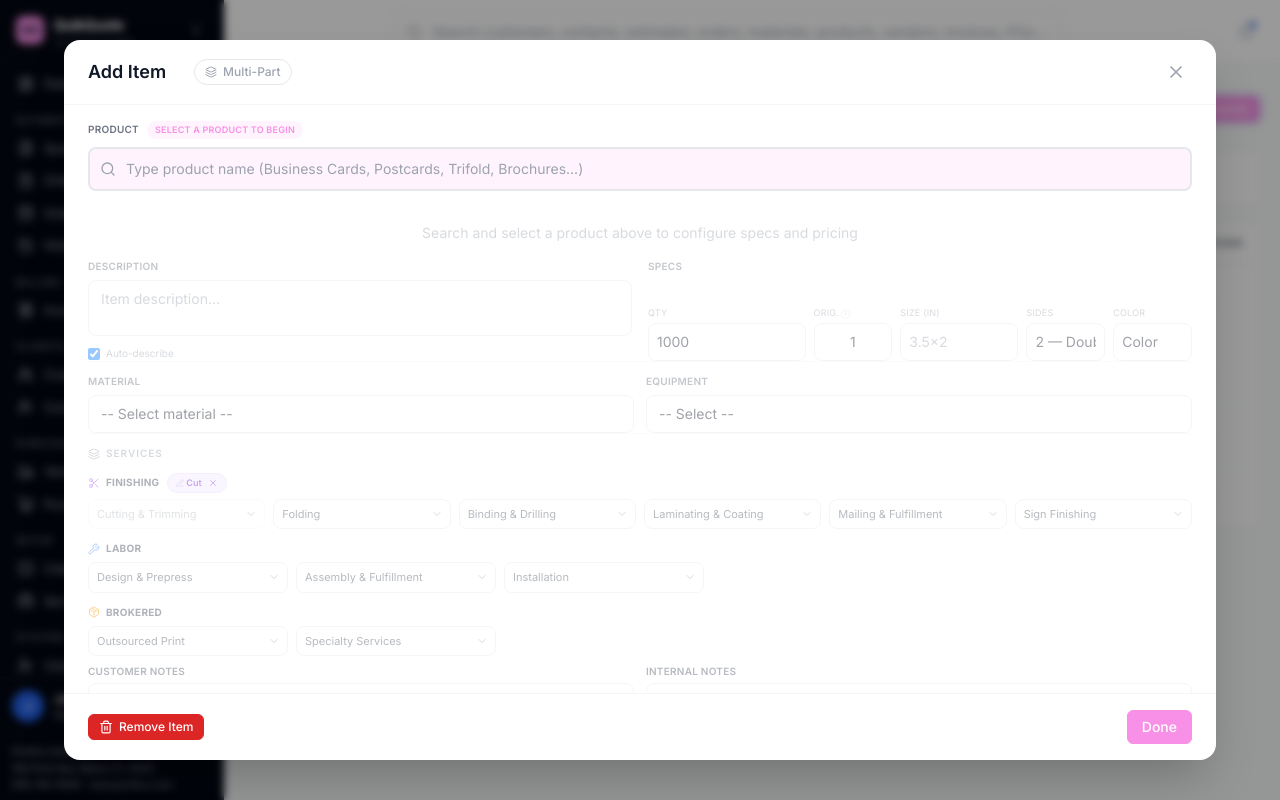
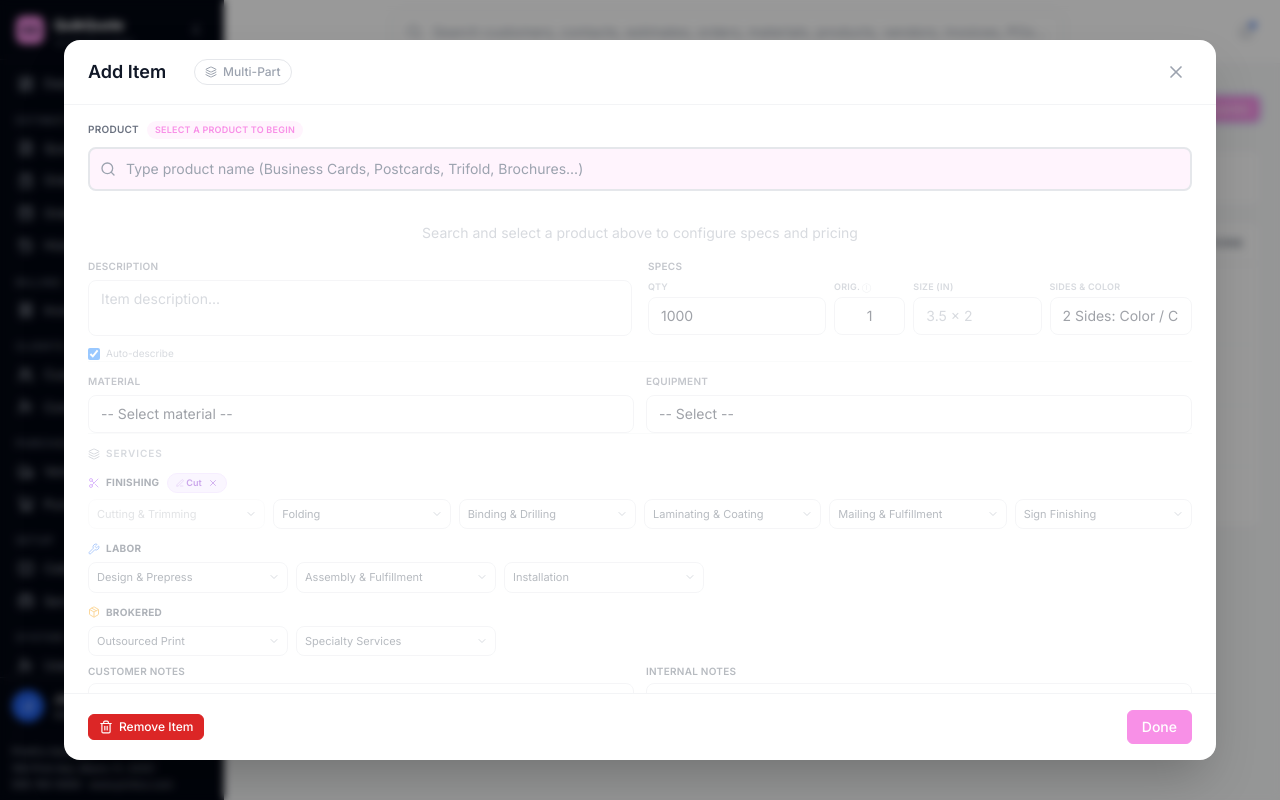
Before and after one commit to jorfdz/QuickQuote, a React (Vite) app: page /templates in a window 1280 px wide. Both pictures are taken after a click on the button "New Template". Built offline with nearby package versions, Linux system fonts and the light colour scheme.

Commit message:
enhancement

```diff
--- a/src/components/pricing/ItemEditModal.tsx
+++ b/src/components/pricing/ItemEditModal.tsx
@@ -31,6 +31,7 @@ export interface LineItemPricingState {
   materialId: string;
   equipmentId: string;
   colorMode: 'Color' | 'Black';
+  colorModeSide2?: 'Color' | 'Black'; // only relevant for Double-sided — side 2 color
   sides: 'Single' | 'Double';
   foldingType: string;
   drillingType: string;
@@ -197,12 +198,14 @@ export const ProductEditModal: React.FC<ProductEditModalProps> = ({
     materialId: string;
     sides: 'Single' | 'Double';
     colorMode: 'Color' | 'Black';
+    colorModeSide2: 'Color' | 'Black'; // for double-sided mixed (e.g. Color/B&W)
     originals: number;
   }>>([{
     materialId: ps.materialId || '',
     sides: ps.sides,
     colorMode: ps.colorMode,
-    originals: 1,
+    colorModeSide2: ps.colorModeSide2 ?? ps.colorMode,
+    originals: ps.originals ?? 1,
   }]);
 
   // ── Services selection state ──────────────────────────────────────────
@@ -262,11 +265,18 @@ export const ProductEditModal: React.FC<ProductEditModalProps> = ({
   useEffect(() => {
     if (materialEntries.length > 0) {
       const first = materialEntries[0];
-      if (first.materialId !== ps.materialId || first.sides !== ps.sides || first.colorMode !== ps.colorMode || (first.originals ?? 1) !== (ps.originals ?? 1)) {
+      if (
+        first.materialId !== ps.materialId ||
+        first.sides !== ps.sides ||
+        first.colorMode !== ps.colorMode ||
+        (first.colorModeSide2) !== (ps.colorModeSide2 ?? ps.colorMode) ||
+        (first.originals ?? 1) !== (ps.originals ?? 1)
+      ) {
         onUpdatePricing({
           materialId: first.materialId,
           sides: first.sides,
           colorMode: first.colorMode,
+          colorModeSide2: first.colorModeSide2,
           originals: first.originals ?? 1,
         });
       }
@@ -283,7 +293,7 @@ export const ProductEditModal: React.FC<ProductEditModalProps> = ({
     setMaterialEntries(prev => {
       const updated = [...prev];
       if (updated.length > 0) {
-        updated[0] = { ...updated[0], materialId: ps.materialId || '', sides: ps.sides, colorMode: ps.colorMode };
+        updated[0] = { ...updated[0], materialId: ps.materialId || '', sides: ps.sides, colorMode: ps.colorMode, colorModeSide2: ps.colorModeSide2 ?? ps.colorMode };
       }
       return updated;
     });
@@ -482,16 +492,46 @@ export const ProductEditModal: React.FC<ProductEditModalProps> = ({
     const effectiveSheetsNeeded = imposition.sheetsNeeded * originals;
     if (selectedEquipment) {
       if (selectedEquipment.costUnit === 'per_click') {
-        const totalClicks = effectiveSheetsNeeded * (ps.sides === 'Double' ? 2 : 1);
+        const isDouble = ps.sides === 'Double';
+        // Side 2 color — for mixed duplex (Color/B&W). Falls back to side 1 color if not set.
+        const side2Color: 'Color' | 'Black' = ps.colorModeSide2 ?? ps.colorMode;
+
+        // Helper: lookup click price with fallback if equipment only has one tier type
+        const safeClickPrice = (color: 'Color' | 'Black', clicks: number): number => {
+          const eq = selectedEquipment;
+          const hasTiers = color === 'Black'
+            ? (eq.blackTiers?.length ?? 0) > 0
+            : (eq.colorTiers?.length ?? 0) > 0;
+          if (!hasTiers) {
+            // Equipment doesn't have this color's tiers — fall back to the other color's tiers
+            const fallbackColor: 'Color' | 'Black' = color === 'Black' ? 'Color' : 'Black';
+            return lookupClickPrice(eq.id, clicks, fallbackColor);
+          }
+          return lookupClickPrice(eq.id, clicks, color);
+        };
+
+        const clicksPerSheet = isDouble ? 2 : 1;
+        const totalClicks = effectiveSheetsNeeded * clicksPerSheet;
         const costPerClick = selectedEquipment.unitCost;
-        const clickCost   = totalClicks * costPerClick;
-        const sellPerClick = lookupClickPrice(selectedEquipment.id, totalClicks, ps.colorMode);
-        const clickSell   = totalClicks * sellPerClick;
-
-        // ── Cost + Time equipment (e.g. "Ricoh 9200 w/ Staff Support") ──────
-        // When costType === 'cost_plus_time', add operator/staff time on top of
-        // the per-click cost: time = totalClicks / unitsPerHour × timeCostPerHour.
-        // The time portion uses the same proportional markup as the click portion.
+        const clickCost = totalClicks * costPerClick;
+
+        // For mixed duplex: side 1 and side 2 may have different sell rates
+        let clickSell: number;
+        let colorDesc: string;
+        if (isDouble && side2Color !== ps.colorMode) {
+          // Mixed: half clicks at side1 rate, half at side2 rate
+          const halfClicks = effectiveSheetsNeeded;
+          const side1Sell = safeClickPrice(ps.colorMode, halfClicks) * halfClicks;
+          const side2Sell = safeClickPrice(side2Color, halfClicks) * halfClicks;
+          clickSell = side1Sell + side2Sell;
+          colorDesc = `${ps.colorMode}/${side2Color}`;
+        } else {
+          const sellPerClick = safeClickPrice(ps.colorMode, totalClicks);
+          clickSell = totalClicks * sellPerClick;
+          colorDesc = isDouble ? `${ps.colorMode}/2-sided` : ps.colorMode;
+        }
+
+        // ── Cost + Time equipment ────────────────────────────────────────────
         const isCostPlusTime =
           selectedEquipment.costType === 'cost_plus_time' &&
           (selectedEquipment.unitsPerHour ?? 0) > 0 &&
@@ -505,16 +545,11 @@ export const ProductEditModal: React.FC<ProductEditModalProps> = ({
           const hours        = totalClicks / selectedEquipment.unitsPerHour!;
           const timeCostRate = selectedEquipment.timeCostPerHour!;
           const timeCost     = hours * timeCostRate;
-
-          // Apply the same markup ratio as the click tier to the time component
           const clickMarkupRatio = clickCost > 0 ? clickSell / clickCost : 1;
           const timeSell = timeCost * clickMarkupRatio;
-
           totalCost = clickCost + timeCost;
           totalSell = clickSell + timeSell;
           descSuffix = ` + ${hours.toFixed(2)}h staff @ ${fmt(timeCostRate)}/hr`;
-
-          // Also push a separate time service line so it's visible in the breakdown
           const timeMarkupPct = timeCost > 0 ? ((timeSell - timeCost) / timeCost) * 100 : 0;
           lines.push({
             id: slId('printing_time'), service: 'Printing',
@@ -526,9 +561,10 @@ export const ProductEditModal: React.FC<ProductEditModalProps> = ({
         }
 
         const markupPct = totalCost > 0 ? ((totalSell - totalCost) / totalCost) * 100 : 0;
+        const avgSellPerClick = totalClicks > 0 ? clickSell / totalClicks : 0;
         lines.push({
           id: slId('printing'), service: 'Printing',
-          description: `${selectedEquipment.name} — ${totalClicks} clicks (${ps.colorMode}, ${ps.sides === 'Double' ? '2-sided' : '1-sided'}) @ ${fmt(sellPerClick)}/click${descSuffix}`,
+          description: `${selectedEquipment.name} — ${totalClicks} clicks (${colorDesc}) @ ${fmt(avgSellPerClick)}/click${descSuffix}`,
           quantity: totalClicks, unit: 'clicks', unitCost: costPerClick,
           totalCost: clickCost, markupPercent: markupPct, sellPrice: clickSell, editable: true,
         });
@@ -721,7 +757,7 @@ export const ProductEditModal: React.FC<ProductEditModalProps> = ({
   // Depend only on the specific ps fields that actually affect calculations — NOT ps.serviceLines
   // eslint-disable-next-line react-hooks/exhaustive-deps
   }, [selectedMaterial, selectedEquipment, imposition,
-      ps.quantity, ps.originals, ps.sides, ps.colorMode, ps.materialId, ps.equipmentId,
+      ps.quantity, ps.originals, ps.sides, ps.colorMode, ps.colorModeSide2, ps.materialId, ps.equipmentId,
       ps.cuttingEnabled, ps.sheetsPerStack, ps.foldingType, ps.drillingType,
       ps.finalWidth, ps.finalHeight,
       selectedLaborIds, selectedBrokeredIds,
@@ -873,10 +909,22 @@ export const ProductEditModal: React.FC<ProductEditModalProps> = ({
     if (selectedEquipment) {
       const effectiveSheets = sheetsNeeded;
       if (selectedEquipment.costUnit === 'per_click') {
-        const totalClicks = effectiveSheets * (ps.sides === 'Double' ? 2 : 1);
+        const isDouble = ps.sides === 'Double';
+        const side2Color: 'Color' | 'Black' = ps.colorModeSide2 ?? ps.colorMode;
+        const safeClickPriceQ = (color: 'Color' | 'Black', clicks: number): number => {
+          const eq = selectedEquipment;
+          const hasTiers = color === 'Black' ? (eq.blackTiers?.length ?? 0) > 0 : (eq.colorTiers?.length ?? 0) > 0;
+          return hasTiers ? lookupClickPrice(eq.id, clicks, color) : lookupClickPrice(eq.id, clicks, color === 'Black' ? 'Color' : 'Black');
+        };
+        const totalClicks = effectiveSheets * (isDouble ? 2 : 1);
         const clickCost   = totalClicks * selectedEquipment.unitCost;
-        const sellPerClick = lookupClickPrice(selectedEquipment.id, totalClicks, ps.colorMode);
-        const clickSell   = totalClicks * sellPerClick;
+        let clickSell: number;
+        if (isDouble && side2Color !== ps.colorMode) {
+          const half = effectiveSheets;
+          clickSell = safeClickPriceQ(ps.colorMode, half) * half + safeClickPriceQ(side2Color, half) * half;
+        } else {
+          clickSell = totalClicks * safeClickPriceQ(ps.colorMode, totalClicks);
+        }
         tCost += clickCost;
         tSell += clickSell;
         // Cost+Time equipment: add staff time cost proportionally
@@ -1855,14 +1903,14 @@ export const ProductEditModal: React.FC<ProductEditModalProps> = ({
                   </label>
                 </div>
 
-                {/* ── Right: all 5 fields on ONE row — flex so they share space naturally ── */}
-                <div className="flex-1 min-w-0 flex flex-col justify-between">
+                {/* ── Right: Specs (all fields on one row, matching screenshot proportions) ── */}
+                <div className="flex-1 min-w-0 flex flex-col">
                   <label className="block text-[10px] font-semibold text-gray-500 uppercase tracking-wide mb-1.5">Specs</label>
                   <div className="flex items-start gap-2">
 
-                    {/* Quantity — widest (multi-qty strings like "1000, 2000, 5000") */}
-                    <div className="flex-[2] min-w-0">
-                      <label className="block text-[9px] text-gray-400 uppercase tracking-wide mb-1">Qty</label>
+                    {/* QTY — widest; holds multi-qty "1000, 2000" */}
+                    <div className="flex-[2.5] min-w-0">
+                      <label className="block text-[9px] font-semibold text-gray-400 uppercase tracking-wide mb-1">QTY</label>
                       <input
                         type="text" value={multiQtyInput}
                         onChange={e => {
@@ -1872,15 +1920,15 @@ export const ProductEditModal: React.FC<ProductEditModalProps> = ({
                           if (qParts.length > 0) onUpdatePricing({ quantity: qParts[0] });
                         }}
                         placeholder="1000"
-                        className="w-full px-2 py-2 text-sm bg-white border border-gray-200 rounded-lg focus:outline-none focus:ring-2 focus:ring-[#F890E7]"
+                        className="w-full px-3 py-2 text-sm bg-white border border-gray-200 rounded-lg focus:outline-none focus:ring-2 focus:ring-[#F890E7]"
                       />
                       {isMultiQty && <p className="text-[9px] text-purple-500 mt-0.5">{parsedQuantities.length} qtys</p>}
                     </div>
 
-                    {/* Originals — compact */}
+                    {/* ORIG. — narrow, usually 1 digit */}
                     <div className="flex-[1] min-w-0">
-                      <label className="block text-[9px] text-gray-400 uppercase tracking-wide mb-1 flex items-center gap-0.5 whitespace-nowrap">
-                        Orig. <span className="cursor-help opacity-50" title="Number of unique designs — each is a separate press run.">ⓘ</span>
+                      <label className="block text-[9px] font-semibold text-gray-400 uppercase tracking-wide mb-1 flex items-center gap-0.5">
+                        ORIG. <span className="cursor-help text-gray-300 font-normal" title="Number of unique designs — each is a separate press run. 3 originals × 500 qty = 3 separate runs of 500.">ⓘ</span>
                       </label>
                       <input
                         type="number" min="1" step="1"
@@ -1892,14 +1940,14 @@ export const ProductEditModal: React.FC<ProductEditModalProps> = ({
                           updated[0] = { ...updated[0], originals: v };
                           setMaterialEntries(updated);
                         }}
-                        className="w-full px-2 py-2 text-sm bg-white border border-gray-200 rounded-lg focus:outline-none focus:ring-2 focus:ring-[#F890E7] text-center"
+                        className="w-full px-3 py-2 text-sm bg-white border border-gray-200 rounded-lg focus:outline-none focus:ring-2 focus:ring-[#F890E7] text-center"
                       />
                       {(materialEntries[0]?.originals ?? 1) > 1 && <p className="text-[9px] text-violet-500 mt-0.5 text-center">{materialEntries[0].originals}×</p>}
                     </div>
 
-                    {/* Size */}
-                    <div className="flex-[1.5] min-w-0">
-                      <label className="block text-[9px] text-gray-400 uppercase tracking-wide mb-1">Size (in)</label>
+                    {/* SIZE (IN) */}
+                    <div className="flex-[1.8] min-w-0">
+                      <label className="block text-[9px] font-semibold text-gray-400 uppercase tracking-wide mb-1">SIZE (IN)</label>
                       <input
                         type="text" value={sizeInput}
                         onChange={e => {
@@ -1910,38 +1958,56 @@ export const ProductEditModal: React.FC<ProductEditModalProps> = ({
                           else if (e.target.value && !e.target.value.match(/^[\d.]+\s*[xX×]?\s*[\d.]*$/)) { setSizeError('W×H'); }
                           else { setSizeError(''); }
                         }}
-                        placeholder="3.5×2"
-                        className={`w-full px-2 py-2 text-sm bg-white border ${sizeError ? 'border-red-400' : 'border-gray-200'} rounded-lg focus:outline-none focus:ring-2 focus:ring-[#F890E7]`}
+                        placeholder="3.5 x 2"
+                        className={`w-full px-3 py-2 text-sm bg-white border ${sizeError ? 'border-red-400' : 'border-gray-200'} rounded-lg focus:outline-none focus:ring-2 focus:ring-[#F890E7]`}
                       />
                       {sizeError && <p className="text-[9px] text-red-500 mt-0.5">{sizeError}</p>}
                     </div>
 
-                    {/* Sides — with tooltip explaining 1/2 */}
-                    <div className="flex-[1] min-w-0">
-                      <label className="block text-[9px] text-gray-400 uppercase tracking-wide mb-1">Sides</label>
-                      <select
-                        value={materialEntries[0]?.sides || ps.sides}
-                        onChange={e => { trackInteraction(); const updated = [...materialEntries]; updated[0] = { ...updated[0], sides: e.target.value as 'Single' | 'Double' }; setMaterialEntries(updated); }}
-                        title="1 = Single-sided printing · 2 = Double-sided (duplex) printing"
-                        className="w-full px-2 py-2 text-sm bg-white border border-gray-200 rounded-lg focus:outline-none focus:ring-2 focus:ring-[#F890E7] appearance-none cursor-pointer"
-                      >
-                        <option value="Single" title="Single-sided — printed on one side only">1 — Single</option>
-                        <option value="Double" title="Double-sided — printed on both sides">2 — Double</option>
-                      </select>
-                    </div>
-
-                    {/* Color — full word */}
-                    <div className="flex-[1] min-w-0">
-                      <label className="block text-[9px] text-gray-400 uppercase tracking-wide mb-1">Color</label>
-                      <select
-                        value={materialEntries[0]?.colorMode || ps.colorMode}
-                        onChange={e => { trackInteraction(); const updated = [...materialEntries]; updated[0] = { ...updated[0], colorMode: e.target.value as 'Color' | 'Black' }; setMaterialEntries(updated); }}
-                        className="w-full px-2 py-2 text-sm bg-white border border-gray-200 rounded-lg focus:outline-none focus:ring-2 focus:ring-[#F890E7] appearance-none cursor-pointer"
-                      >
-                        <option value="Color">Color</option>
-                        <option value="Black">B&W</option>
-                      </select>
-                    </div>
+                    {/* SIDES & COLOR — combined dropdown */}
+                    {(() => {
+                      // Derive current combined value from materialEntries
+                      const e0 = materialEntries[0];
+                      const curSides = e0?.sides ?? ps.sides;
+                      const curColor = e0?.colorMode ?? ps.colorMode;
+                      const curColor2 = e0?.colorModeSide2 ?? ps.colorModeSide2 ?? curColor;
+                      const combinedValue = curSides === 'Single'
+                        ? `1-${curColor}`
+                        : `2-${curColor}-${curColor2}`;
+
+                      const handleCombinedChange = (val: string) => {
+                        trackInteraction();
+                        const updated = [...materialEntries];
+                        if (val.startsWith('1-')) {
+                          const c = val.slice(2) as 'Color' | 'Black';
+                          updated[0] = { ...updated[0], sides: 'Single', colorMode: c, colorModeSide2: c };
+                        } else {
+                          // "2-Color-Color", "2-Color-Black", "2-Black-Black"
+                          const parts = val.split('-');
+                          const c1 = parts[1] as 'Color' | 'Black';
+                          const c2 = parts[2] as 'Color' | 'Black';
+                          updated[0] = { ...updated[0], sides: 'Double', colorMode: c1, colorModeSide2: c2 };
+                        }
+                        setMaterialEntries(updated);
+                      };
+
+                      return (
+                        <div className="flex-[2] min-w-0">
+                          <label className="block text-[9px] font-semibold text-gray-400 uppercase tracking-wide mb-1">SIDES &amp; COLOR</label>
+                          <select
+                            value={combinedValue}
+                            onChange={e => handleCombinedChange(e.target.value)}
+                            className="w-full px-3 py-2 text-sm bg-white border border-gray-200 rounded-lg focus:outline-none focus:ring-2 focus:ring-[#F890E7] appearance-none cursor-pointer"
+                          >
+                            <option value="1-Color">1 Side: Color</option>
+                            <option value="1-Black">1 Side: Black</option>
+                            <option value="2-Color-Color">2 Sides: Color / Color</option>
+                            <option value="2-Color-Black">2 Sides: Color / B&amp;W</option>
+                            <option value="2-Black-Black">2 Sides: B&amp;W / B&amp;W</option>
+                          </select>
+                        </div>
+                      );
+                    })()}
                   </div>
                 </div>
               </div>
@@ -2397,6 +2463,7 @@ export const ProductEditModal: React.FC<ProductEditModalProps> = ({
               )}
 
               {/* ═══ PRICE BREAKDOWN — inline expandable ══════════════ */}
+              {/* mt-4 gives breathing room after the multi-qty table */}
               {ps.serviceLines.length > 0 && (() => {
                 const bLines = ps.serviceLines;
                 const bTotalCost = bLines.reduce((s, l) => s + l.totalCost, 0);
@@ -2433,7 +2500,7 @@ export const ProductEditModal: React.FC<ProductEditModalProps> = ({
                 const bInpVio = (err: boolean) => `w-[68px] px-1.5 py-0.5 text-[11px] text-right num rounded focus:outline-none focus:ring-1 transition-colors border ${err ? 'border-red-400 text-red-600 bg-red-50' : 'border-violet-200 text-violet-700 bg-violet-50 focus:ring-violet-300'}`;
 
                 return (
-                  <div className="rounded-xl border border-emerald-200 overflow-hidden">
+                  <div className="rounded-xl border border-emerald-200 overflow-hidden mt-4">
 
                     {/* ── Collapsed header — always visible, shows summary stats ── */}
                     <button
@@ -2495,15 +2562,15 @@ export const ProductEditModal: React.FC<ProductEditModalProps> = ({
                         {/* Column widths lock header↔cell alignment precisely */}
                         <table className="w-full border-collapse" style={{ tableLayout: 'fixed', fontSize: '11px' }}>
                           <colgroup>
-                            <col style={{ width: '110px' }} /> {/* Service */}
-                            <col />                             {/* Description — flexible, takes remainder */}
-                            <col style={{ width: '68px'  }} /> {/* Actual */}
+                            <col style={{ width: '100px' }} /> {/* Service */}
+                            <col style={{ width: '28%'   }} /> {/* Description — fixed % so it doesn't eat the number cols */}
+                            <col style={{ width: '62px'  }} /> {/* Actual */}
                             <col style={{ width: '82px'  }} /> {/* Unit Cost */}
-                            <col style={{ width: '72px'  }} /> {/* Charge ✎ */}
-                            <col style={{ width: '80px'  }} /> {/* Cost */}
-                            <col style={{ width: '80px'  }} /> {/* Markup/Profit % */}
-                            <col style={{ width: '82px'  }} /> {/* Sell $ */}
-                            <col style={{ width: '28px'  }} /> {/* 🔒 lock — dedicated narrow col */}
+                            <col style={{ width: '70px'  }} /> {/* Charge ✎ */}
+                            <col style={{ width: '84px'  }} /> {/* Cost — slightly wider */}
+                            <col style={{ width: '84px'  }} /> {/* Markup/Profit % — slightly wider */}
+                            <col style={{ width: '88px'  }} /> {/* Sell $ — slightly wider */}
+                            <col style={{ width: '26px'  }} /> {/* 🔒 lock */}
                           </colgroup>
 
                           {/* ── Column headers ── */}
```
